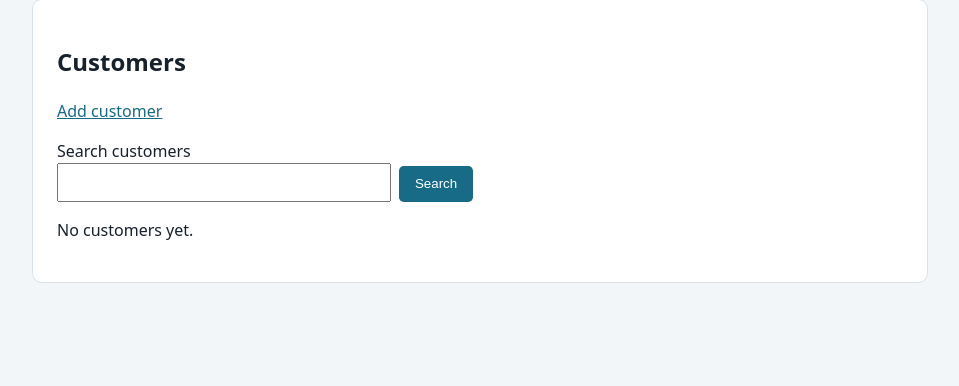
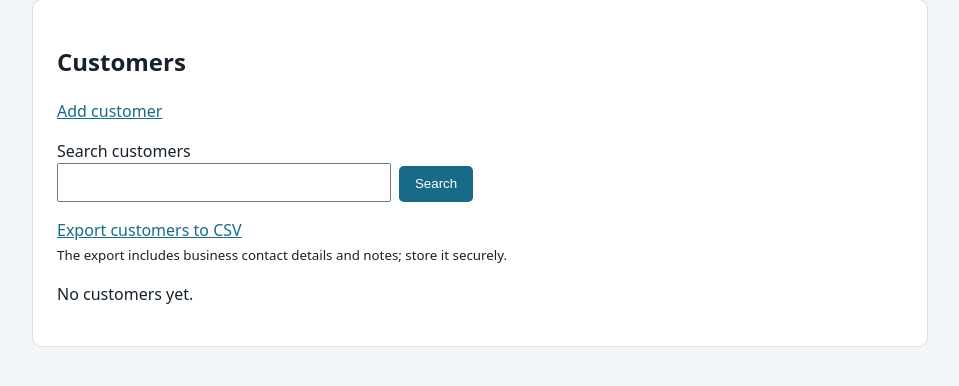
Before and after one commit to rnvjn2126/b2bproject, a Django app: page /customers/ in a window 1280 px wide. Shown: the part 151-537 px from the top of the page, without its empty margins (160-1119 px from the left). Run offline with Django 5.2, Linux system fonts and the light colour scheme; the visitor is signed in with stand-in values (Sample User, id 1); data that the repository does not hold is empty.

Commit message:
feat: add business reports and contact exports

```diff
--- a/dashboard/urls.py
+++ b/dashboard/urls.py
@@ -30,6 +30,8 @@ urlpatterns = [
     path("quotes/<int:pk>/approve/", views.quote_approve, name="quote_approve"),
     path("products/import/", views.product_csv_import, name="product_csv_import"),
     path("products/export.csv", views.product_csv_export, name="product_csv_export"),
+    path("customers/export.csv", views.customer_csv_export, name="customer_csv_export"),
+    path("suppliers/export.csv", views.supplier_csv_export, name="supplier_csv_export"),
 ]
 for slug, label in (("customer", "customers"), ("supplier", "suppliers"), ("product", "products")):
     urlpatterns += [
--- a/dashboard/views.py
+++ b/dashboard/views.py
@@ -29,6 +29,12 @@ from .models import (
     AuditEvent, BusinessAccount, Customer, FollowUp, Product, Quote, QuoteLine, QuotePricingSettings,
     RFQ, RFQLine, Supplier, SupplierOffer, TeamInvitation, TeamMembership,
 )
+
+
+def _safe_csv_cell(value):
+    text = "" if value is None else str(value)
+    # Spreadsheet programs may execute cells that begin with formula characters.
+    return "'" + text if text.lstrip(" \t\r\n").startswith(("=", "+", "-", "@")) else text
 
 
 @login_required
@@ -502,26 +508,56 @@ def followup_list(request):
 
 
 @login_required
+@require_http_methods(["GET"])
 def product_csv_export(request):
     """Export only the signed-in user's non-sensitive product catalogue fields."""
     response = HttpResponse(content_type="text/csv; charset=utf-8")
     response["Content-Disposition"] = 'attachment; filename="steel-products.csv"'
+    response["Cache-Control"] = "no-store"
     response.write("\ufeff")
     writer = csv.writer(response)
     writer.writerow(ProductCSVImportForm.EXPECTED_HEADERS)
     products = Product.objects.filter(owner=account_owner(request.user)).order_by("name", "id")
-
-    def safe_cell(value):
-        text = "" if value is None else str(value)
-        # Spreadsheet programs can execute formula-like cell values when a CSV is opened.
-        if text.lstrip(" \t\r\n").startswith(("=", "+", "-", "@")):
-            return "'" + text
-        return text
-
     for product in products:
-        writer.writerow(safe_cell(value) for value in (
+        writer.writerow(_safe_csv_cell(value) for value in (
             product.name, product.grade, product.shape, product.dimensions,
             product.unit, product.weight_basis, product.weight_kg, product.notes,
+        ))
+    return response
+
+
+@login_required
+@require_http_methods(["GET"])
+def customer_csv_export(request):
+    response = HttpResponse(content_type="text/csv; charset=utf-8")
+    response["Content-Disposition"] = 'attachment; filename="steel-customers.csv"'
+    response["Cache-Control"] = "no-store"
+    response.write("\ufeff")
+    writer = csv.writer(response)
+    writer.writerow(("name", "company_name", "email", "phone", "billing_address", "notes"))
+    customers = Customer.objects.filter(owner=account_owner(request.user)).order_by("name", "id")
+    for customer in customers:
+        writer.writerow(_safe_csv_cell(value) for value in (
+            customer.name, customer.company_name, customer.email, customer.phone,
+            customer.billing_address, customer.notes,
+        ))
+    return response
+
+
+@login_required
+@require_http_methods(["GET"])
+def supplier_csv_export(request):
+    response = HttpResponse(content_type="text/csv; charset=utf-8")
+    response["Content-Disposition"] = 'attachment; filename="steel-suppliers.csv"'
+    response["Cache-Control"] = "no-store"
+    response.write("\ufeff")
+    writer = csv.writer(response)
+    writer.writerow(("name", "company_name", "email", "phone", "address", "notes"))
+    suppliers = Supplier.objects.filter(owner=account_owner(request.user)).order_by("name", "id")
+    for supplier in suppliers:
+        writer.writerow(_safe_csv_cell(value) for value in (
+            supplier.name, supplier.company_name, supplier.email, supplier.phone,
+            supplier.address, supplier.notes,
         ))
     return response
 
@@ -947,6 +983,11 @@ class CustomerListView(OwnedListView):
     model, title, singular = Customer, "Customers", "customer"
     search_fields = ("name", "company_name", "email", "phone")
 
+    def get_context_data(self, **kwargs):
+        data = super().get_context_data(**kwargs)
+        data["export_url"] = "dashboard:customer_csv_export"
+        return data
+
 
 class CustomerCreateView(OwnedCreateView):
     model, form_class, title, singular = Customer, CustomerForm, "Add customer", "customer"
@@ -963,6 +1004,11 @@ class CustomerDeleteView(OwnedDeleteView):
 class SupplierListView(OwnedListView):
     model, title, singular = Supplier, "Suppliers", "supplier"
     search_fields = ("name", "company_name", "email", "phone")
+
+    def get_context_data(self, **kwargs):
+        data = super().get_context_data(**kwargs)
+        data["export_url"] = "dashboard:supplier_csv_export"
+        return data
 
 
 class SupplierCreateView(OwnedCreateView):
--- a/templates/dashboard/catalogue_list.html
+++ b/templates/dashboard/catalogue_list.html
@@ -8,7 +8,8 @@
     <label for="q">Search {{ title|lower }}<input id="q" name="q" type="search" value="{{ query }}"></label>
     <button type="submit">Search</button>{% if query %}<a href="?">Clear</a>{% endif %}
   </form>
-  {% if import_url %}<p><a href="{% url import_url %}">Import products from CSV</a> · <a href="{% url export_url %}">Export products to CSV</a></p>{% endif %}
+  {% if import_url %}<p><a href="{% url import_url %}">Import products from CSV</a></p>{% endif %}
+  {% if export_url %}<p><a href="{% url export_url %}">Export {{ title|lower }} to CSV</a>{% if singular != "product" %}<br><small>The export includes business contact details and notes; store it securely.</small>{% endif %}</p>{% endif %}
   {% for record in records %}
     <article class="row"><strong>{{ record.name }}</strong>
       {% if record.company_name %}<div>{{ record.company_name }}</div>{% endif %}
--- a/templates/dashboard/reports.html
+++ b/templates/dashboard/reports.html
@@ -3,7 +3,7 @@
 {% block content %}
 <section class="card">
   <h1>Business reports</h1>
-  <p>Shared workspace overview for {{ period_start }} to {{ today }}. Quote values, supplier rates, and margins are not included.</p>
+  <p>Quotation pipeline and win rate cover all dates. Follow-up completion and new enquiries cover {{ period_start }} to {{ today }}. Quote values, supplier rates, and margins are not included.</p>
   <h2>Quotation pipeline</h2>
   <p>{{ open_quote_count }} open quotations · {{ accepted_count }} accepted · {{ lost_count }} lost.</p>
   {% if has_win_rate %}<p>Win rate of decided quotations: {{ win_rate }}% ({{ accepted_count }} accepted out of {{ decided_count }} accepted or lost).</p>{% else %}<p>Win rate appears after at least one quotation is accepted or lost.</p>{% endif %}
@@ -12,7 +12,7 @@
     <tbody>{% for row in pipeline %}<tr><th scope="row">{{ row.label }}</th><td>{{ row.count }}</td></tr>{% endfor %}</tbody>
   </table></div>
   <h2>Follow-up health</h2>
-  <p>{{ overdue_follow_up_count }} open follow-up{{ overdue_follow_up_count|pluralize }} overdue.</p>
+  <p>{{ overdue_follow_up_count }} open follow-up{{ overdue_follow_up_count|pluralize }} currently overdue.</p>
   {% if has_follow_up_completion_rate %}<p>Completion for reminders due in this period: {{ follow_up_completion_rate }}% ({{ completed_follow_up_count }} of {{ due_follow_up_count }}).</p>{% else %}<p>No follow-ups were due during this period.</p>{% endif %}
   <h2>Enquiries</h2>
   <p>{{ new_enquiry_count }} enquiry{{ new_enquiry_count|pluralize }} received during this period.</p>
```
Also changed, not shown: dashboard/test_exports.py (added, +69 -0 lines), docs/ASSUMPTIONS_AND_QUESTIONS.md (+1 -0 lines), docs/COMPLIANCE_READINESS.md (+1 -0 lines), docs/PRODUCT_BRIEF.md (+1 -0 lines), docs/SECURITY_REVIEW.md (+4 -3 lines), README.md.
